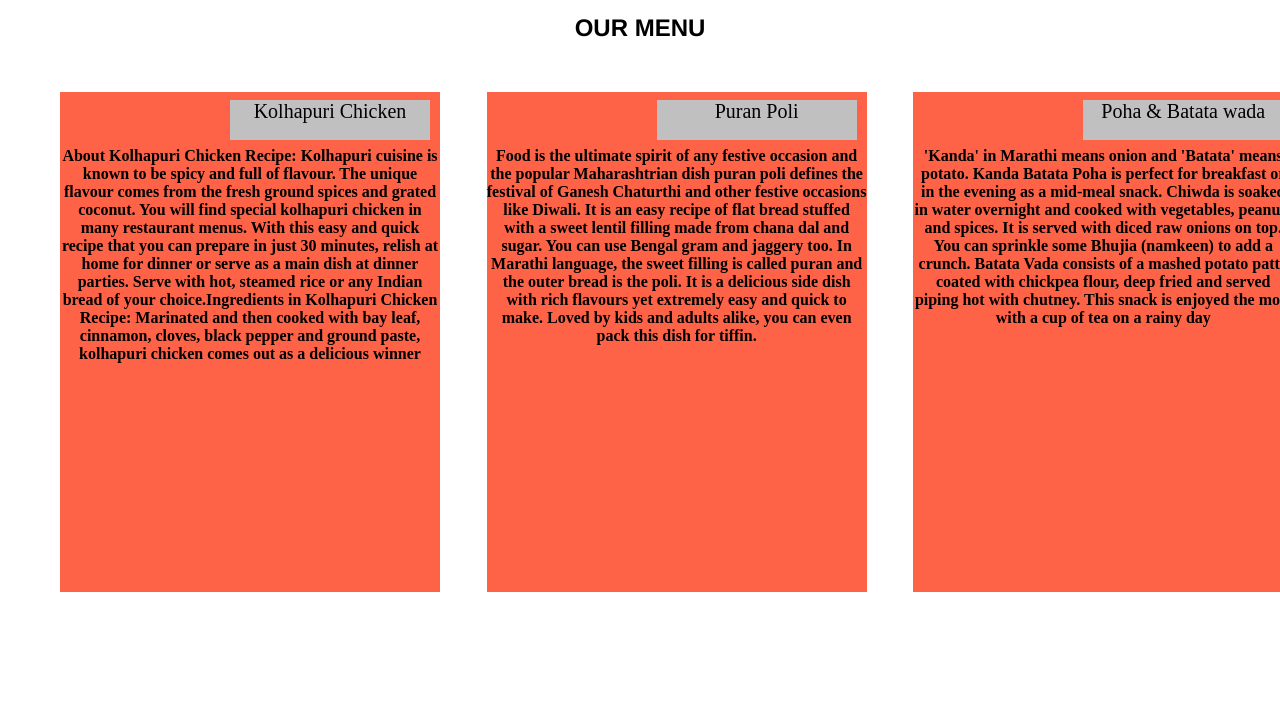
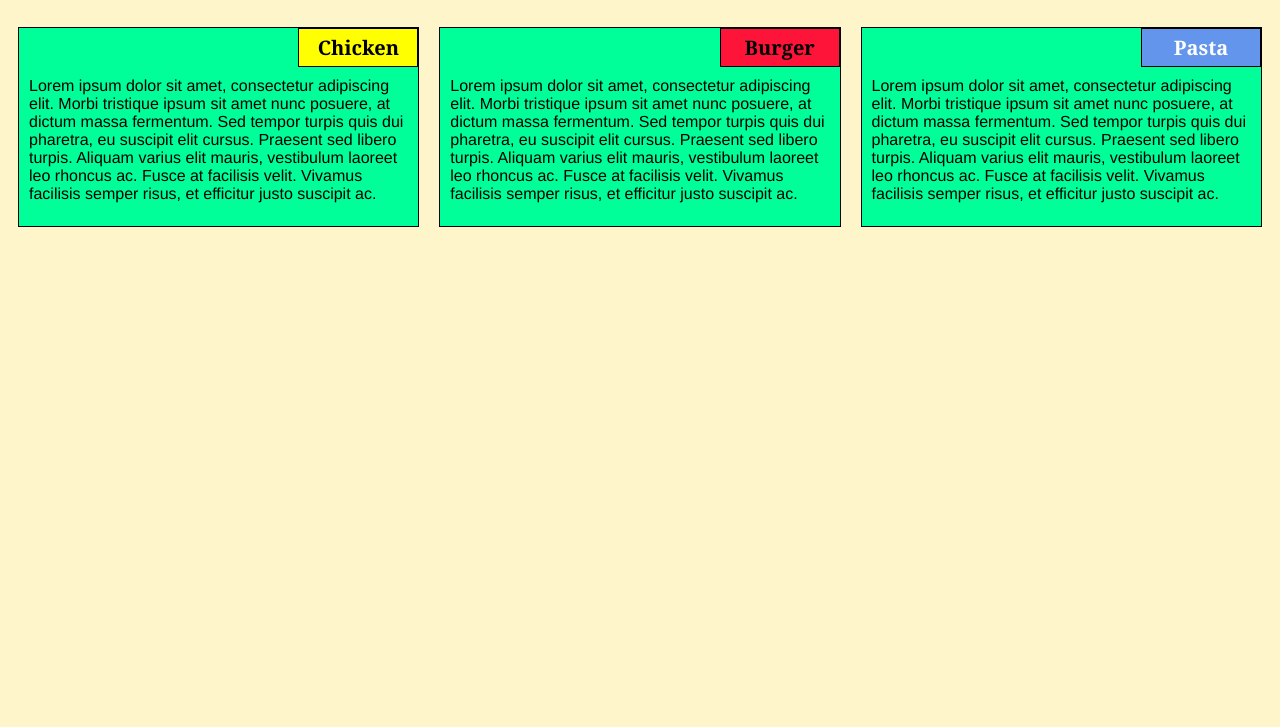
Before and after one commit to atulgawhane/coursera-assignments, a plain HTML site: page module2-sol/index.html in a window 1280 px wide. Shown: the part 73-800 px from the top of the page. Drawn offline with Linux system fonts and the light colour scheme.

Commit message:
final corrections

```diff
--- a/module2-sol/index.html
+++ b/module2-sol/index.html
@@ -1,60 +1,112 @@
+
 <!DOCTYPE html>
-<html lang="en">
+<html>
 <head>
 	<meta charset="utf-8">
-	<meta name="viewport" content="device-width, initial-scale=1">
-	<title>Hotel Maratha Darbar</title>
+
+	<meta name="viewport" content="width=device-width, initial-scale=1">
+
+	<link rel="stylesheet" type="text/css" href="css/styles.css">
+	<title>The Menu</title>
 
 <style>
-	/**********************************positioning******************************/
+/* Base Styles */
+
 * {
-  box-sizing: border-box;
-  margin: 0;
-  padding: 0;
+	box-sizing: border-box;
 }
 
-h1,h2 {
-  margin-bottom: 15px;
-  text-align: center;
-  font-family: "helvetica", sans-serif;
-  margin-bottom: 50px;
+h1 {
+	font-family: Brushstroke, fantasy;
+	color: #000000;
+	text-align: center;
 }
 
-div#container1, #container2, #container3 {
- text-align: center;
- width: 380px;
- height:500px;
- margin-left: 60px;
- margin-bottom: 30px;
+body {
 
- background-color: #FF6347;
-}
-p#p1,#p2,#p3 {
-  width: 200px;
-  height: 40px;
-  border: 1px ;
-  font-size: 20px;
-  margin-bottom: 15px;
-  position: relative;
-  top: 8px;
-  left: 170px;
-
-  background-color: #C0C0C0;
+     background-color: #FEF5CA;
 
 }
 
-/*******************************simple responsive***************************/
-.row{
+p {
+	padding: 10px;
+	margin: 0;
+}
+
+.container {
+	border: none;
+	margin-left: auto;
+	margin-right: auto;
+	margin-top: 10px;
+	margin-bottom: 10px;
+	padding: 10px;
+}
+
+section {
+	border:	1px solid black;
+	background-color: #00FF99;
+	width: 100%;
+	height: 200px;
+	font-family: Helvetica;
+	color: black;
+	position: relative;
+	overflow: auto;
+}
+
+#chicken {
+	border: 1px solid black;
+	text-align: center;
+	width: 30%;
+	margin-left: 70%;
+	font-family: Georgia,sans-serif;
+	font-weight: bold;
+	font-size: 125%;
+	margin-bottom: 0;
+	margin-top: 0;
+	padding: 5px;
+	background-color: #FFFF00;
+}
+
+#burger {
+	border: 1px solid black;
+	text-align: center;
+	width: 30%;
+	margin-left: 70%;
+	font-family: Georgia,sans-serif;
+	font-weight: bold;
+	font-size: 125%;
+	margin-bottom: 0;
+	margin-top: 0;
+	padding: 5px;
+	background-color: #FF1439;
+}
+
+#pasta {
+	border: 1px solid black;
+	text-align: center;
+	width: 30%;
+	margin-left: 70%;
+	font-family: Georgia,sans-serif;
+	font-weight: bold;
+	font-size: 125%;
+	margin-bottom: 0;
+	margin-top: 0;
+	background-color: #6495ED;
+	color: white;
+	padding: 5px;
+}
+
+.row {
 	width: 100%;
 }
 
-/********** Large devices only **********/
-@media (min-width: 1200px) {
+/* Desktop view */
+
+@media (min-width: 992px) {
   .col-lg-1, .col-lg-2, .col-lg-3, .col-lg-4, .col-lg-5, .col-lg-6, .col-lg-7, .col-lg-8, .col-lg-9, .col-lg-10, .col-lg-11, .col-lg-12 {
     float: left;
-    border: 1px;
+  }
 
-  }
   .col-lg-1 {
     width: 8.33%;
   }
@@ -91,15 +143,16 @@ p#p1,#p2,#p3 {
   .col-lg-12 {
     width: 100%;
   }
+
 }
 
-/********** Medium devices only **********/
-@media (min-width: 992px) and (max-width: 1199px) {
+/* Tablet view */
+
+@media (min-width: 768px) and (max-width: 991px) {
   .col-md-1, .col-md-2, .col-md-3, .col-md-4, .col-md-5, .col-md-6, .col-md-7, .col-md-8, .col-md-9, .col-md-10, .col-md-11, .col-md-12 {
     float: left;
-    border: 1px;
+  }
 
-  }
   .col-md-1 {
     width: 8.33%;
   }
@@ -138,32 +191,88 @@ p#p1,#p2,#p3 {
   }
 }
 
+/* Mobile view */
 
-  </style>
-</head>
-<body>
-<h1>HOTEL MARATHA DARBAR</h1>
-<h2>OUR MENU</h2>
+@media (max-width: 768px) {
+  .col-sm-1, .col-sm-2, .col-sm-3, .col-sm-4, .col-sm-5, .col-sm-6, .col-sm-7, .col-sm-8, .col-sm-9, .col-sm-10, .col-sm-11, .col-sm-12 {
+ 	float: left;
+  }
 
-<div class="row">
-  <div class="col-lg-4 col-md-6"><p><div id="container1">
-<p id="p1">Kolhapuri Chicken</p>
-<p><h4>About Kolhapuri Chicken Recipe: Kolhapuri cuisine is known to be spicy and full of flavour. The unique flavour comes from the fresh ground spices and grated coconut. You will find special kolhapuri chicken in many restaurant menus. With this easy and quick recipe that you can prepare in just 30 minutes, relish at home for dinner or serve as a main dish at dinner parties. Serve with hot, steamed rice or any Indian bread of your choice.Ingredients in Kolhapuri Chicken Recipe: Marinated and then cooked with bay leaf, cinnamon, cloves, black pepper and ground paste, kolhapuri chicken comes out as a delicious winner<h4></p>
-</div></p></div>
-
-
-  <div class="col-lg-4 col-md-6"><p><div id="container2">
-<p id="p2">Puran Poli</p>
-<p><h4>Food is the ultimate spirit of any festive occasion and the popular Maharashtrian dish puran poli defines the festival of Ganesh Chaturthi and other festive occasions like Diwali. It is an easy recipe of flat bread stuffed with a sweet lentil filling made from chana dal and sugar. You can use Bengal gram and jaggery too. In Marathi language, the sweet filling is called puran and the outer bread is the poli. It is a delicious side dish with rich flavours yet extremely easy and quick to make. Loved by kids and adults alike, you can even pack this dish for tiffin.</h4></p></div></p></div>
-
-
-  <div class="col-lg-4 col-md-6"><p><div id="container3">
-<p id="p3">Poha & Batata wada</p>
-<p><h4>'Kanda' in Marathi means onion and 'Batata' means potato. Kanda Batata Poha is perfect for breakfast or in the evening as a mid-meal snack. Chiwda is soaked in water overnight and cooked with vegetables, peanuts and spices. It is served with diced raw onions on top. You can sprinkle some Bhujia (namkeen) to add a crunch. Batata Vada consists of a mashed potato patty coated with chickpea flour, deep fried and served piping hot with chutney. This snack is enjoyed the most with a cup of tea on a rainy day</h4></p>
-</div></p></div>
- </div>
+  .col-sm-1 {
+    width: 8.33%;
+  }
+  .col-sm-2 {
+    width: 16.66%;
+  }
+  .col-sm-3 {
+    width: 25%;
+  }
+  .col-sm-4 {
+    width: 33.33%;
+  }
+  .col-sm-5 {
+    width: 41.66%;
+  }
+  .col-sm-6 {
+    width: 50%;
+  }
+  .col-sm-7 {
+    width: 58.33%;
+  }
+  .col-sm-8 {
+    width: 66.66%;
+  }
+  .col-sm-9 {
+    width: 74.99%;
+  }
+  .col-sm-10 {
+    width: 83.33%;
+  }
+  .col-sm-11 {
+    width: 91.66%;
+  }
+  .col-sm-12 {
+    width: 100%;
+  }
+}
+</style>
 
 
 
+</head>
+<body>
+	<h1>Our Menu</h1>
+	<div class="row">
+	<div class="container col-lg-4 col-md-6 col-sm-12">
+		<section>
+		<div id="chicken">
+			Chicken
+		</div>
+		<p>
+			Lorem ipsum dolor sit amet, consectetur adipiscing elit. Morbi tristique ipsum sit amet nunc posuere, at dictum massa fermentum. Sed tempor turpis quis dui pharetra, eu suscipit elit cursus. Praesent sed libero turpis. Aliquam varius elit mauris, vestibulum laoreet leo rhoncus ac. Fusce at facilisis velit. Vivamus facilisis semper risus, et efficitur justo suscipit ac.
+		</p>
+		</section>
+	</div>
+	<div class="container col-lg-4 col-md-6 col-sm-12">
+		<section>
+		<div id="burger">
+			Burger
+		</div>
+		<p>
+			Lorem ipsum dolor sit amet, consectetur adipiscing elit. Morbi tristique ipsum sit amet nunc posuere, at dictum massa fermentum. Sed tempor turpis quis dui pharetra, eu suscipit elit cursus. Praesent sed libero turpis. Aliquam varius elit mauris, vestibulum laoreet leo rhoncus ac. Fusce at facilisis velit. Vivamus facilisis semper risus, et efficitur justo suscipit ac.
+		</p>
+		</section>
+	</div>
+	<div class="container col-lg-4 col-md-12 col-sm-12">
+		<section>
+		<div id="pasta">
+			Pasta
+		</div>
+		<p>
+			Lorem ipsum dolor sit amet, consectetur adipiscing elit. Morbi tristique ipsum sit amet nunc posuere, at dictum massa fermentum. Sed tempor turpis quis dui pharetra, eu suscipit elit cursus. Praesent sed libero turpis. Aliquam varius elit mauris, vestibulum laoreet leo rhoncus ac. Fusce at facilisis velit. Vivamus facilisis semper risus, et efficitur justo suscipit ac.
+		</p>
+		</section>
+	</div>
+	</div>
 </body>
 </html>
```
